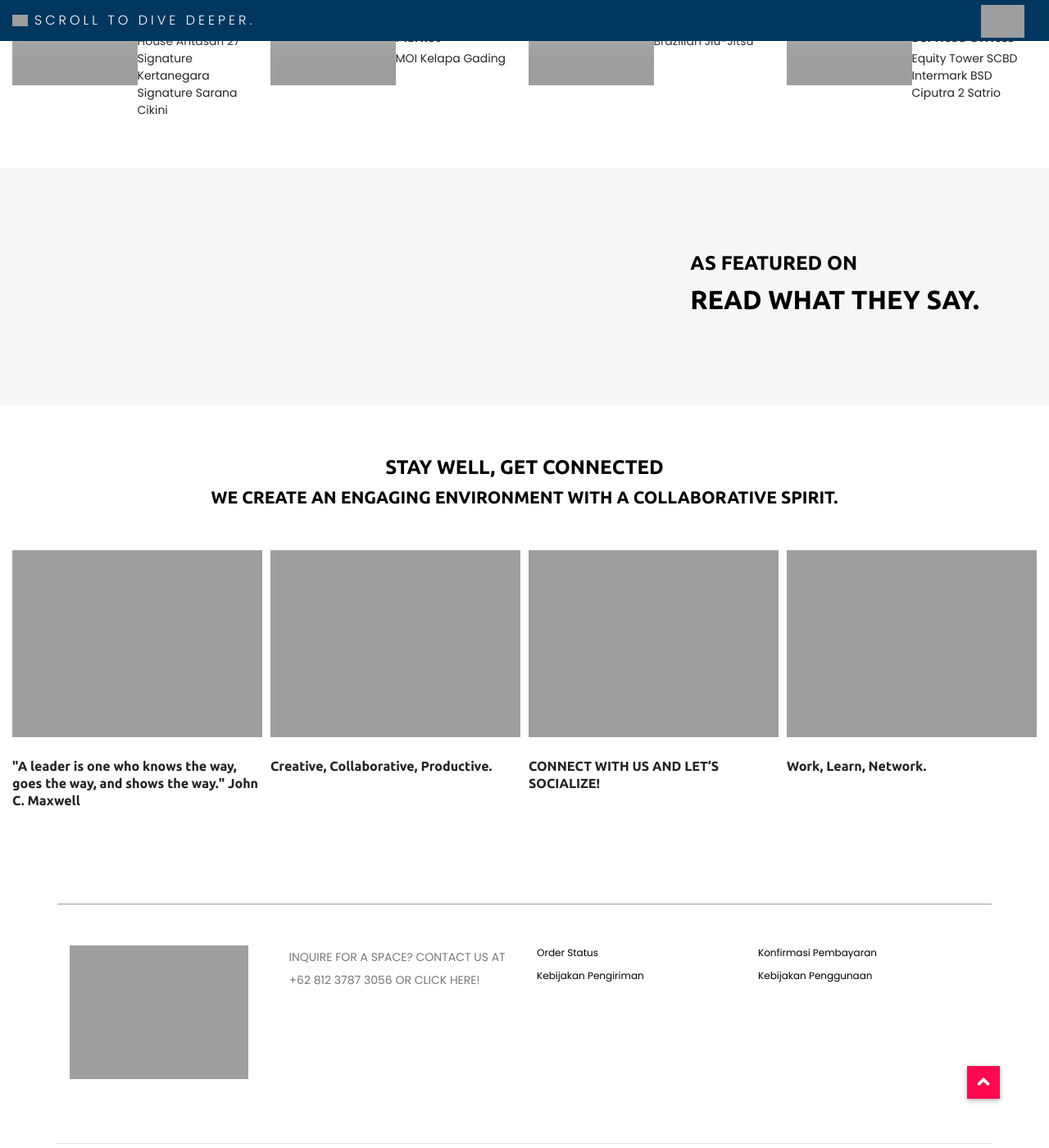
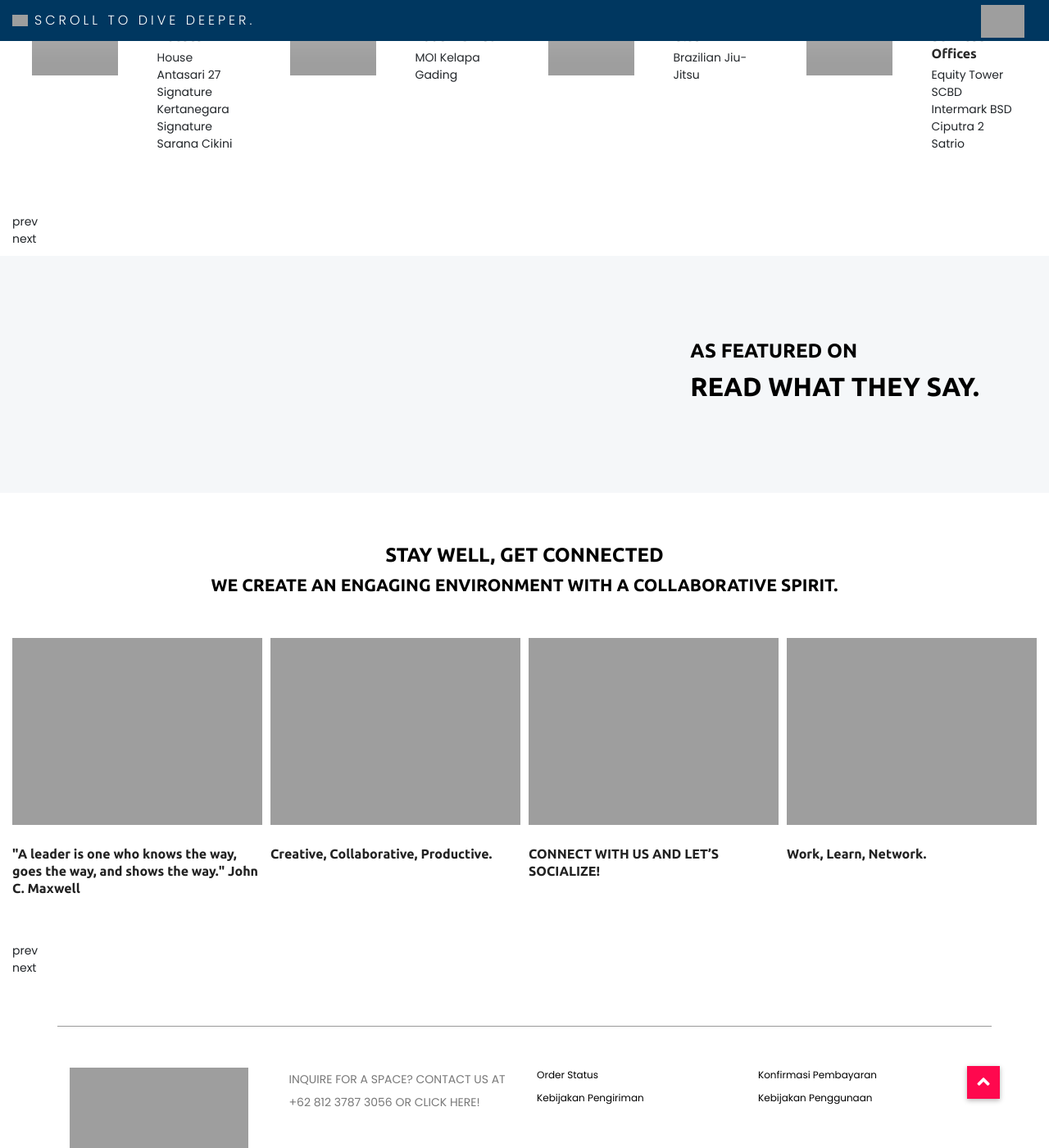
Before and after one commit to kemtol/wellspace, a Jekyll site: the page built from index.html, in a window 1280 px wide and 1400 px high, scrolled down 1639 px. Shown: the whole window at 82% size. Built offline with Jekyll 4.4.1, drawn with Linux system fonts in a browser that asks for light colours; nearby versions of some CDN libraries; library files that are not in the unit come from our copies.

Commit message:
no message

```diff
--- a/_includes/front-products-showcase.html
+++ b/_includes/front-products-showcase.html
@@ -21,11 +21,11 @@
                           <!-- Single Product -->
                           <div class="single-product-wrapper d-flex flex-row">
                             <!-- Product Image -->
-                            <a href="{{item.permalink}}"  class="d-block product-img w-50">
+                            <a href="{{item.permalink}}"  class="d-block product-img w-50 p-4">
                               <img src="{{site.baseurl}}{{ item.image[0] }}" alt="">
                             </a>
                             <!-- Product Description -->
-                            <div class="product-description w-50">
+                            <div class="product-description w-50 p-4">
                                 <a href="{{ item.permalink }}">
                                     <h6>{{ item.title }}</h6>
                                 </a>
--- a/js/active.js
+++ b/js/active.js
@@ -14,7 +14,7 @@
             items: 4,
             margin: 10,
             loop: true,
-            nav: false,
+            nav: true,
             dots: false,
             autoplay: true,
             autoplayTimeout: 5000,
```
